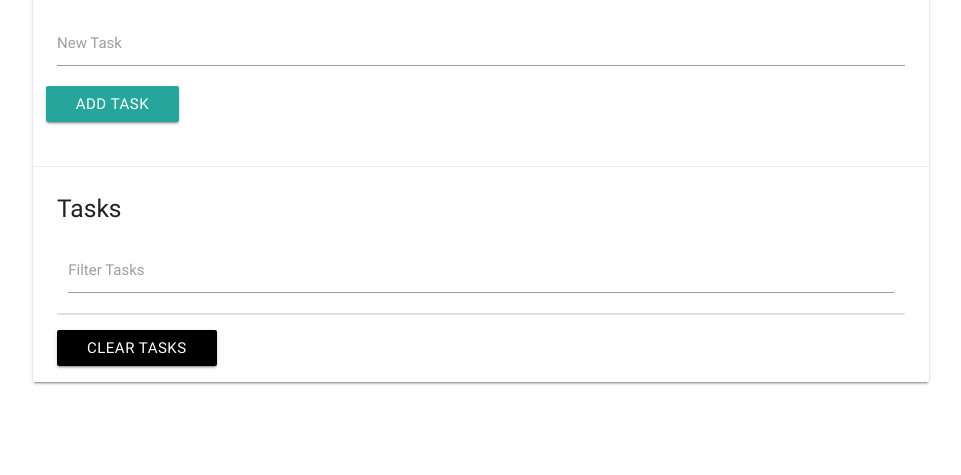
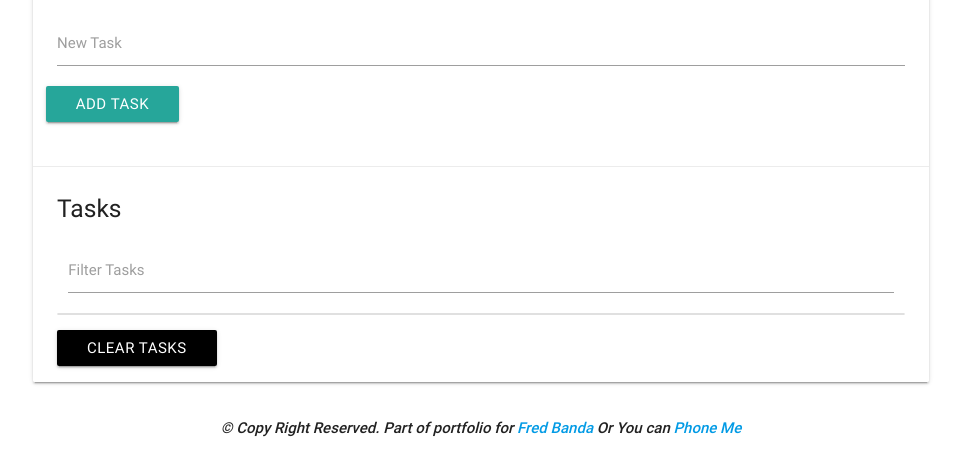
Before and after one commit to fredbanda/scheduler, a plain HTML site: page index.html in a window 1280 px wide. Shown: the part 67-542 px from the top of the page, without its empty margins (159-1120 px from the left). Drawn offline with nearby package versions, Linux system fonts and the light colour scheme.

Commit message:
Update index.html

```diff
--- a/index.html
+++ b/index.html
@@ -45,5 +45,11 @@
   crossorigin="anonymous"></script>
   <script src="https://cdnjs.cloudflare.com/ajax/libs/materialize/0.100.2/js/materialize.min.js"></script>
   <script src="app.js"></script>
+
+<footer>
+     <p style="text-align: center;"><em><strong>&copy Copy Right Reserved.
+         Part of portfolio for <a href="mailto:fredcbanda@hotmail.com">Fred
+             Banda</a> Or You can <a href="tel:+27787295836">Phone Me</a> </strong></em></p>
+ </footer>
 </body>
 </html>
```
